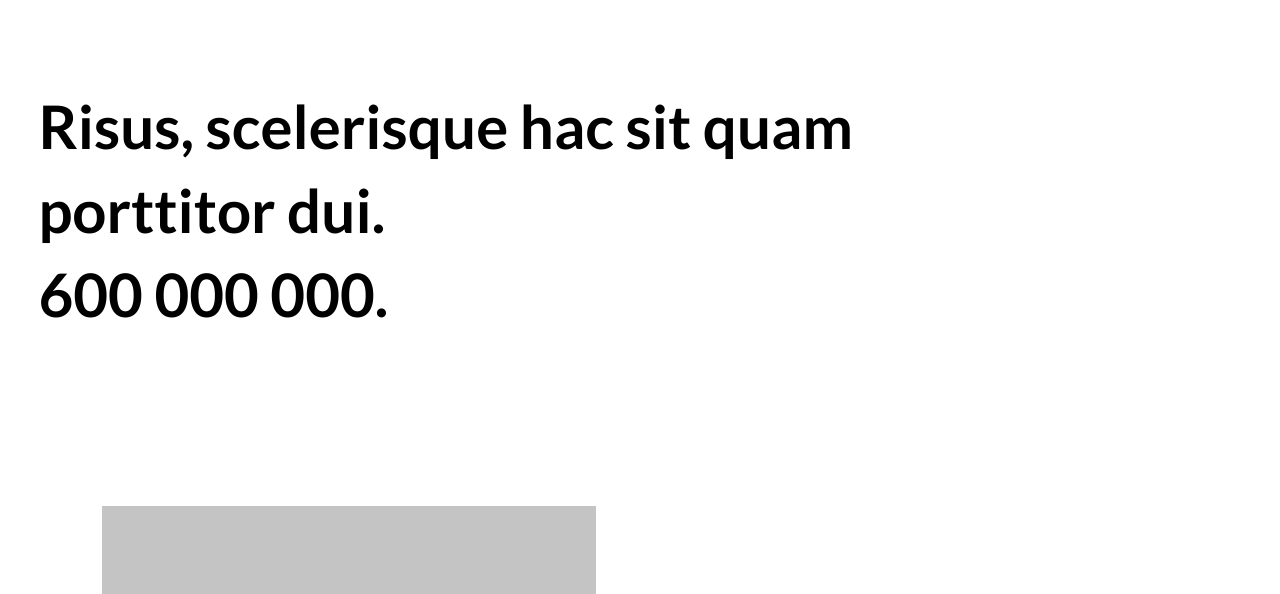
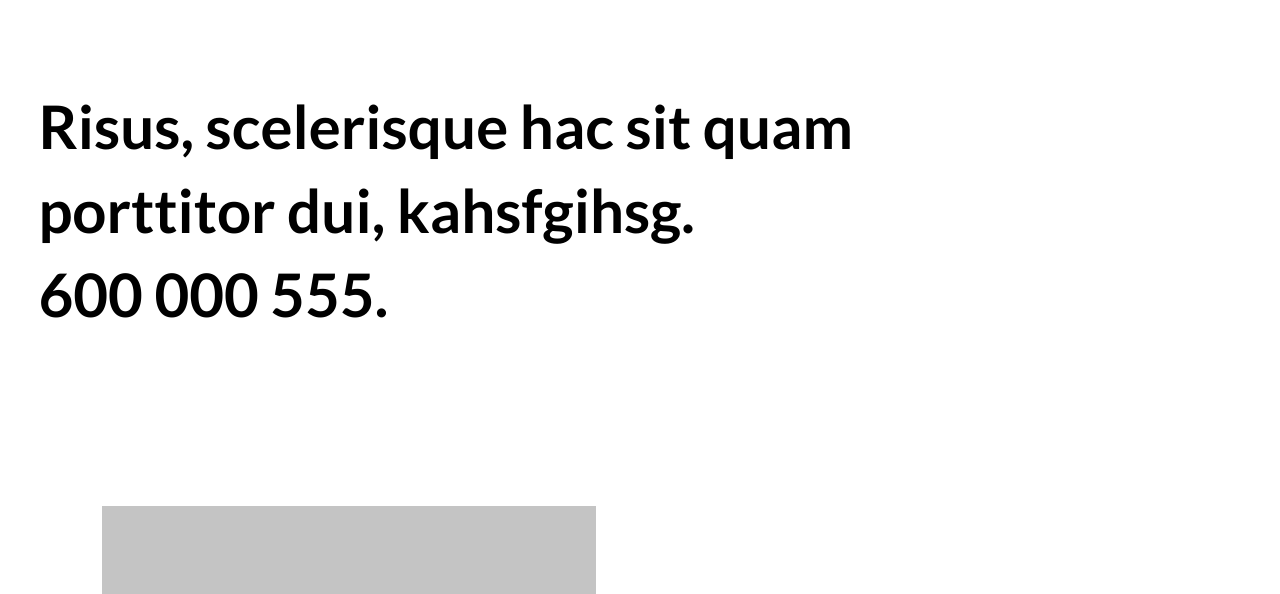
Before and after one commit to diegomendezp/portfolio-example, a plain HTML site: page index.html in a window 1280 px wide. Shown: the part 126-720 px from the top of the page. Drawn offline with nearby package versions, Linux system fonts and the light colour scheme.

Commit message:
Portfolio v2

```diff
--- a/index.html
+++ b/index.html
@@ -16,10 +16,10 @@
   </div>
   <div class="page-container">
     <h1>
-      Risus, scelerisque hac sit quam porttitor dui.
+      Risus, scelerisque hac sit quam porttitor dui, kahsfgihsg.
     </h1>
     <h2>
-      600 000 000.
+      600 000 555.
     </h2>
     <div class="projects-container">
       <div class="project" data-aos="fade-up" data-aos-duration="2000">
@@ -89,7 +89,6 @@
         </div>
         <div class="media-links">
           <a href="http://" target="_blank" rel="noopener noreferrer">
-            <img src="images/Medium.svg" alt="medium-link">
             <img src="images/Behance.svg" alt="behance-link">
             <img src="images/LinkedIn.svg" alt="linkedin-link">
             <img src="images/YouTube.svg" alt="youtube-link">
```
